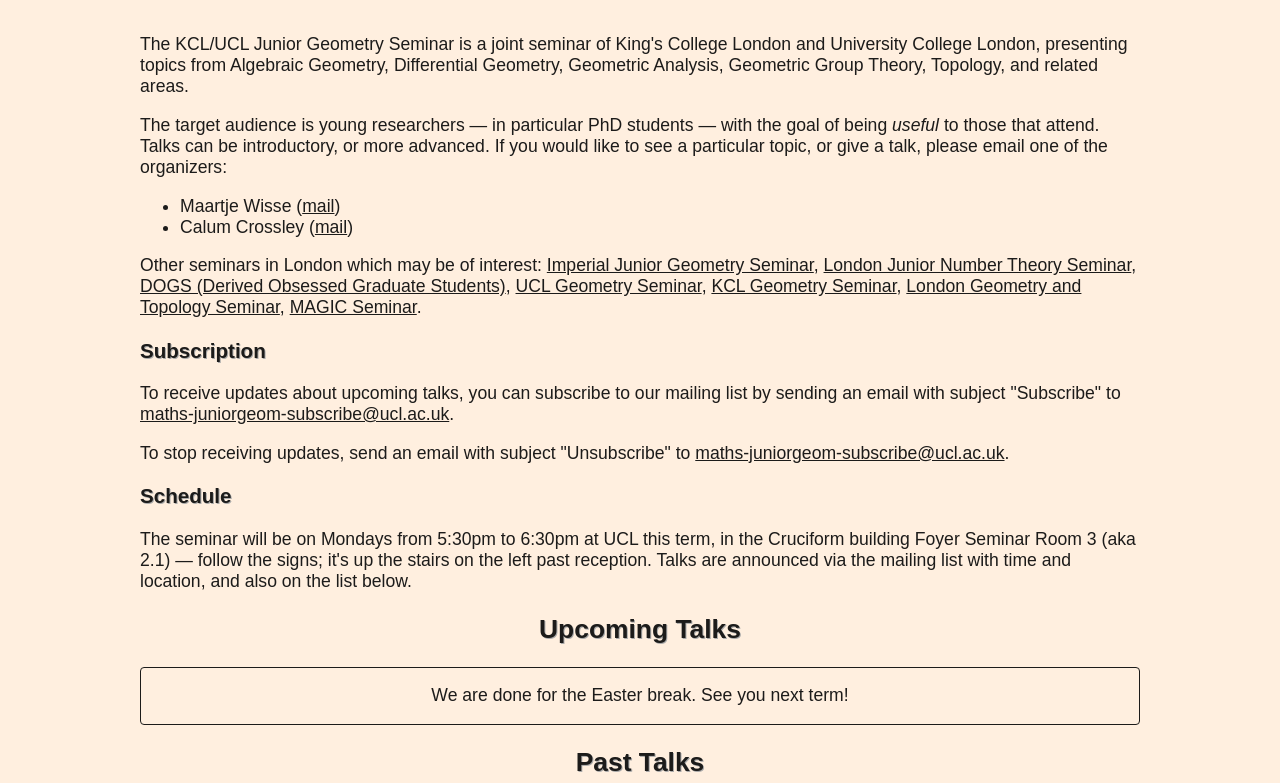
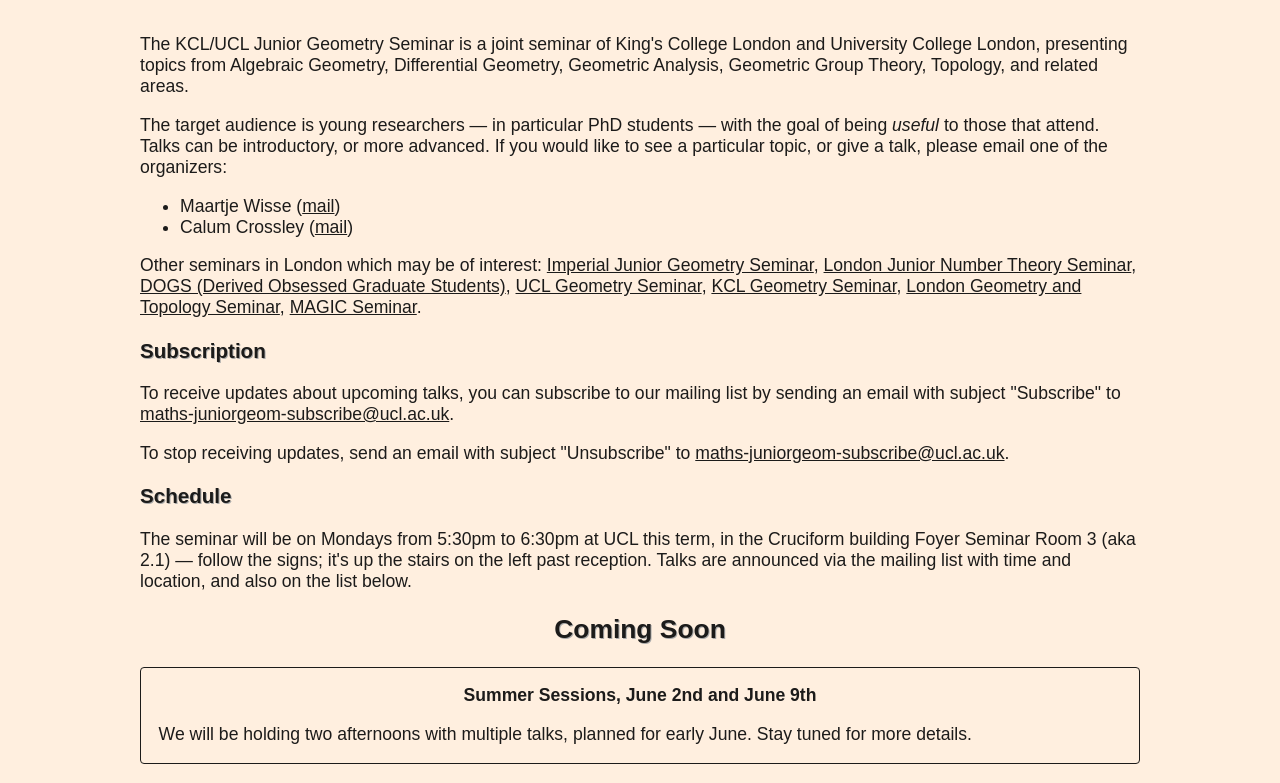
Before and after one commit to FulinZh/ucl-junior-geometry-2025-2026.github.io, a plain HTML site: page index.html in a window 1280 px wide. Shown: the part 142-925 px from the top of the page. Drawn offline with Linux system fonts and the light colour scheme.

Commit message:
Update schedule

```diff
--- a/css/style.css
+++ b/css/style.css
@@ -103,6 +103,7 @@ a:active {
 .schedule-info {
     margin-bottom: 0.5em;
     text-align: center;
+    font-weight: bold;
 }
 
 footer {
--- a/index.html
+++ b/index.html
@@ -4,7 +4,7 @@
     <title>KCL/UCL Junior Geometry</title>
     <meta charset="utf-8">
     <meta name="viewport" content="width=device-width, initial-scale=1">
-    <link rel="stylesheet" href="css/style.css?v=6">
+    <link rel="stylesheet" href="css/style.css?v=7">
 </head>
 <body>
     <div class="header-bar">
@@ -72,11 +72,17 @@
         announced via the mailing list with time and location, and also on the
         list below.</p>
 
-        <h2>Upcoming Talks</h2>
+        <h2>Coming Soon</h2>
 
         <ul class="schedule-list">
-            <li><p class="schedule-info">
-                We are done for the Easter break. See you next term!</p></li>
+            <li>
+                <p class="schedule-info">Summer Sessions,
+                    June 2nd and June 9th</p>
+                <p class="schedule-abstract">
+                    We will be holding two afternoons with multiple talks,
+                    planned for early June. Stay tuned for more details.
+                </p>
+            </li>
         </ul>
 
         <h2>Past Talks</h2>
```
